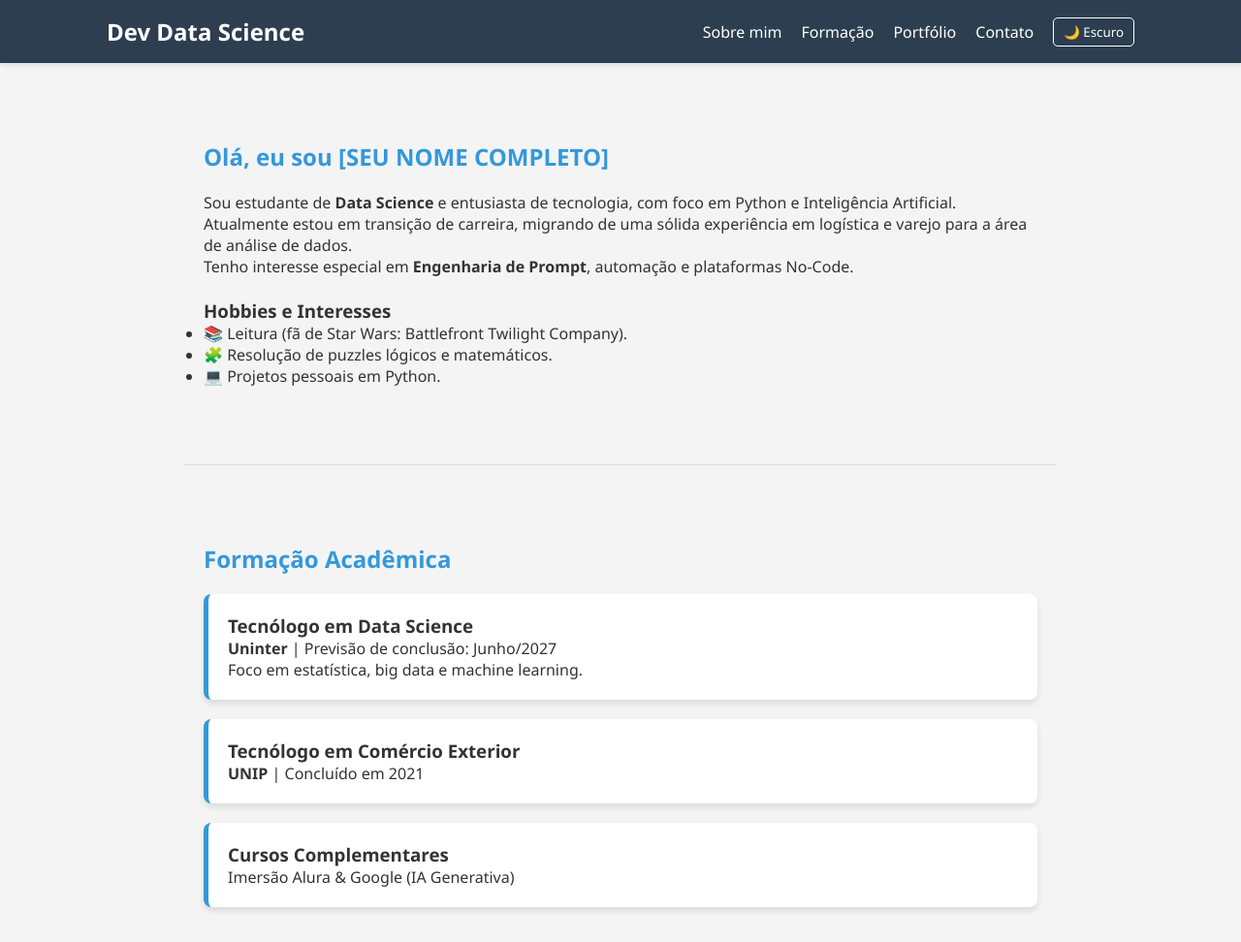
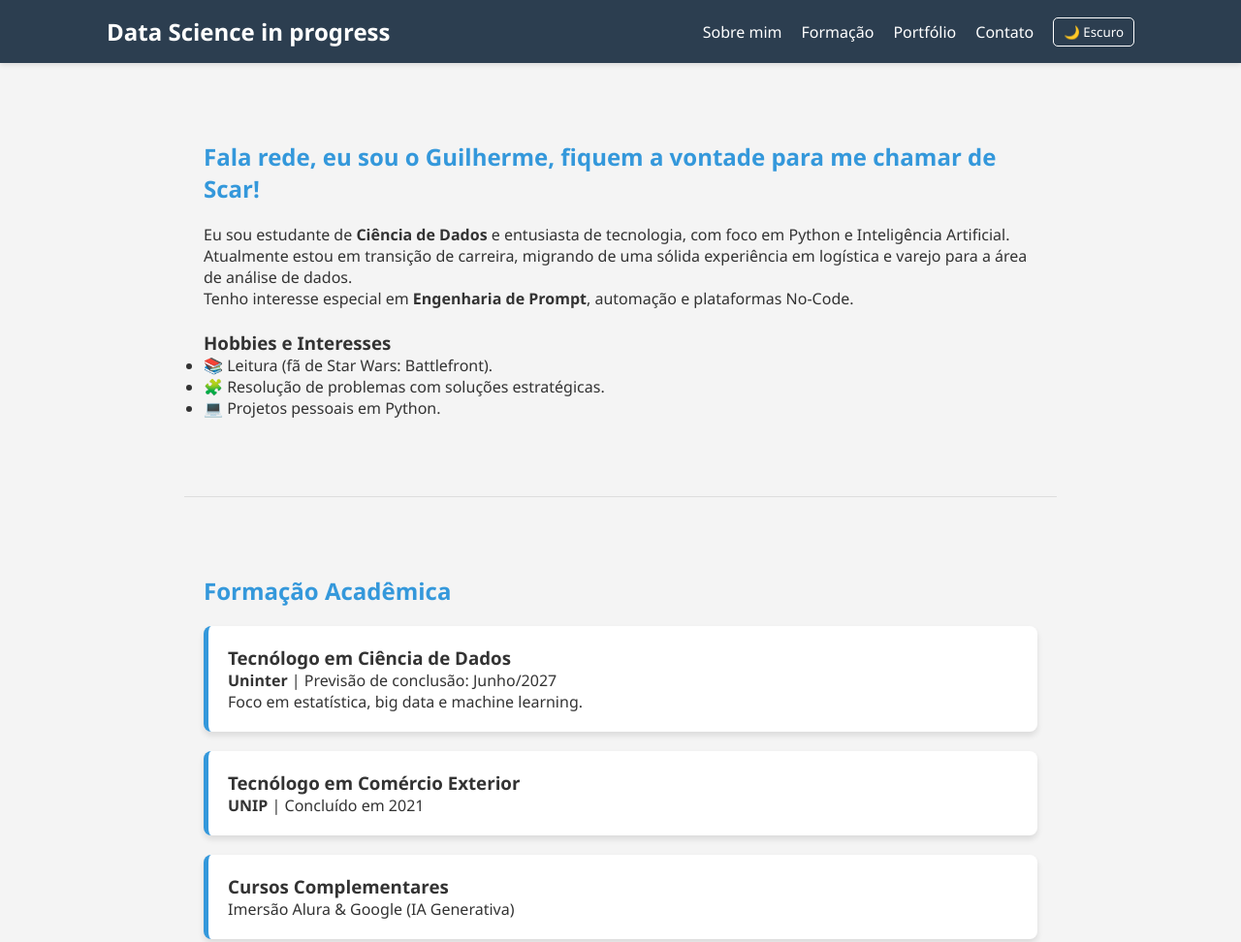
Before and after one commit to Gskars/trabalho_Uninter, a plain HTML site: page Trabalho_Uninter/index.html in a window 1280 px wide. Shown: the top 972 px of the page at 97% size. Drawn offline with Linux system fonts and the light colour scheme.

Commit message:
Revise portfolio details and personal introduction
Updated personal information and project details in the portfolio.

```diff
--- a/Trabalho_Uninter/index.html
+++ b/Trabalho_Uninter/index.html
@@ -3,14 +3,14 @@
 <head>
     <meta charset="UTF-8">
     <meta name="viewport" content="width=device-width, initial-scale=1.0">
-    <title>Portfólio - [SEU NOME COMPLETO]</title>
+    <title>Portfólio -> Guilherme Scardazi</title>
     <link rel="stylesheet" href="Style.css">
 </head>
 <body>
 
     <header>
         <nav>
-            <div class="logo">Dev Data Science</div>
+            <div class="logo">Data Science in progress</div>
             <ul class="nav-links">
                 <li><a href="#sobre">Sobre mim</a></li>
                 <li><a href="#formacao">Formação</a></li>
@@ -23,9 +23,9 @@
 
     <main>
         <section id="sobre" class="section">
-            <h1>Olá, eu sou [SEU NOME COMPLETO]</h1>
+            <h1> Fala rede, eu sou o Guilherme, fiquem a vontade para me chamar de Scar!</h1>
             <p>
-                Sou estudante de <strong>Data Science</strong> e entusiasta de tecnologia, com foco em Python e Inteligência Artificial.
+                Eu sou estudante de <strong>Ciência de Dados</strong> e entusiasta de tecnologia, com foco em Python e Inteligência Artificial.
                 Atualmente estou em transição de carreira, migrando de uma sólida experiência em logística e varejo para a área de análise de dados.
             </p>
             <p>
@@ -34,8 +34,8 @@
             <br>
             <h3>Hobbies e Interesses</h3>
             <ul>
-                <li>📚 Leitura (fã de Star Wars: Battlefront Twilight Company).</li>
-                <li>🧩 Resolução de puzzles lógicos e matemáticos.</li>
+                <li>📚 Leitura (fã de Star Wars: Battlefront).</li>
+                <li>🧩 Resolução de problemas com soluções estratégicas.</li>
                 <li>💻 Projetos pessoais em Python.</li>
             </ul>
         </section>
@@ -44,7 +44,7 @@
             <h2>Formação Acadêmica</h2>
 
             <div class="card">
-                <h3>Tecnólogo em Data Science</h3>
+                <h3>Tecnólogo em Ciência de Dados</h3>
                 <p><strong>Uninter</strong> | Previsão de conclusão: Junho/2027</p>
                 <p>Foco em estatística, big data e machine learning.</p>
             </div>
@@ -122,4 +122,5 @@
 
     <script src="Script.js"></script>
 </body>
+
 </html>
```
